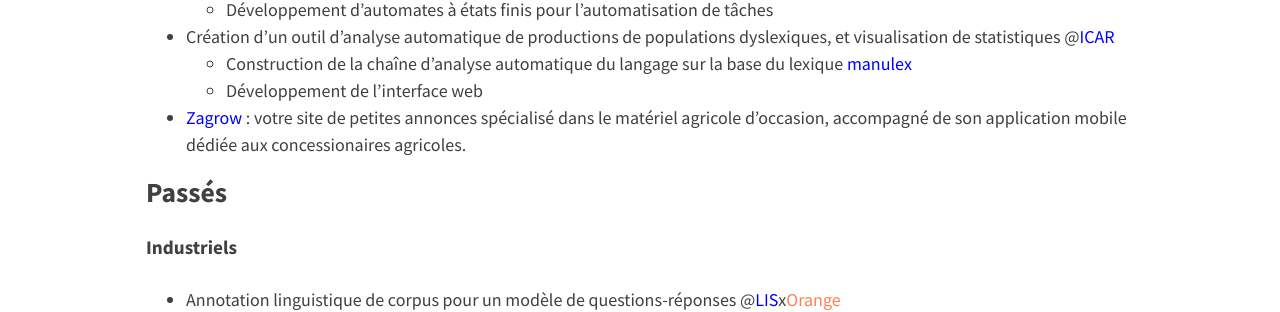
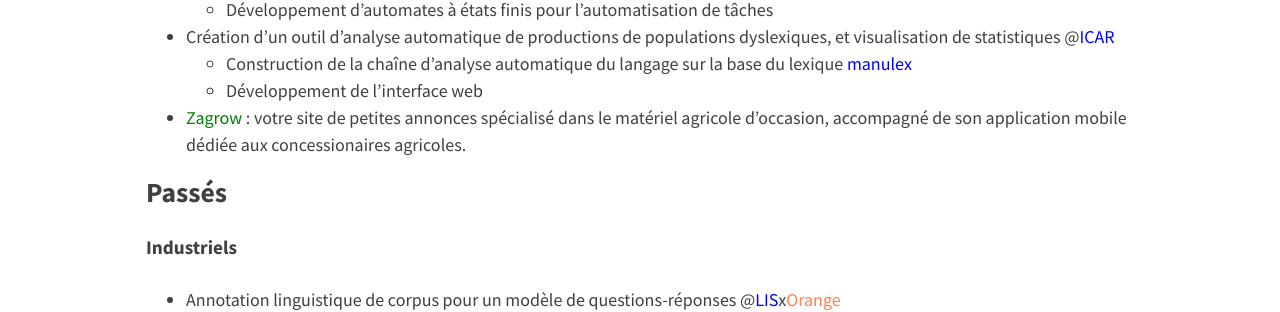
Before and after one commit to ludivinero/ludivinero.github.io, a Jekyll site: the page built from projets.md, in a window 1280 px wide. Shown: the part 667-979 px from the top of the page. Built offline with Jekyll 4.4.1, drawn with Linux system fonts in a browser that asks for light colours; nearby versions of some CDN libraries.

Commit message:
Update projets.md

```diff
--- a/projets.md
+++ b/projets.md
@@ -14,7 +14,7 @@ entries_layout: list
 - Création d'un outil d'analyse automatique de productions de populations dyslexiques, et visualisation de statistiques @<a href="http://icar.cnrs.fr/recherche/interactions-cognitions/equipe-12/" style="color:blue; text-decoration:none;">ICAR</a>
   - Construction de la chaîne d'analyse automatique du langage sur la base du lexique <a href="http://www.manulex.org/fr/home.html" style="color:blue; text-decoration:none;">manulex</a>
   - Développement de l'interface web
-- <a href="https://zagrow.fr/" style="color:blue; text-decoration:none;">Zagrow</a> : votre site de petites annonces spécialisé dans le matériel agricole d'occasion, accompagné de son application mobile dédiée aux concessionaires agricoles.
+- <a href="https://zagrow.fr/" style="color:green; text-decoration:none;">Zagrow</a> : votre site de petites annonces spécialisé dans le matériel agricole d'occasion, accompagné de son application mobile dédiée aux concessionaires agricoles.
 
 ## Passés
 #### Industriels
```
